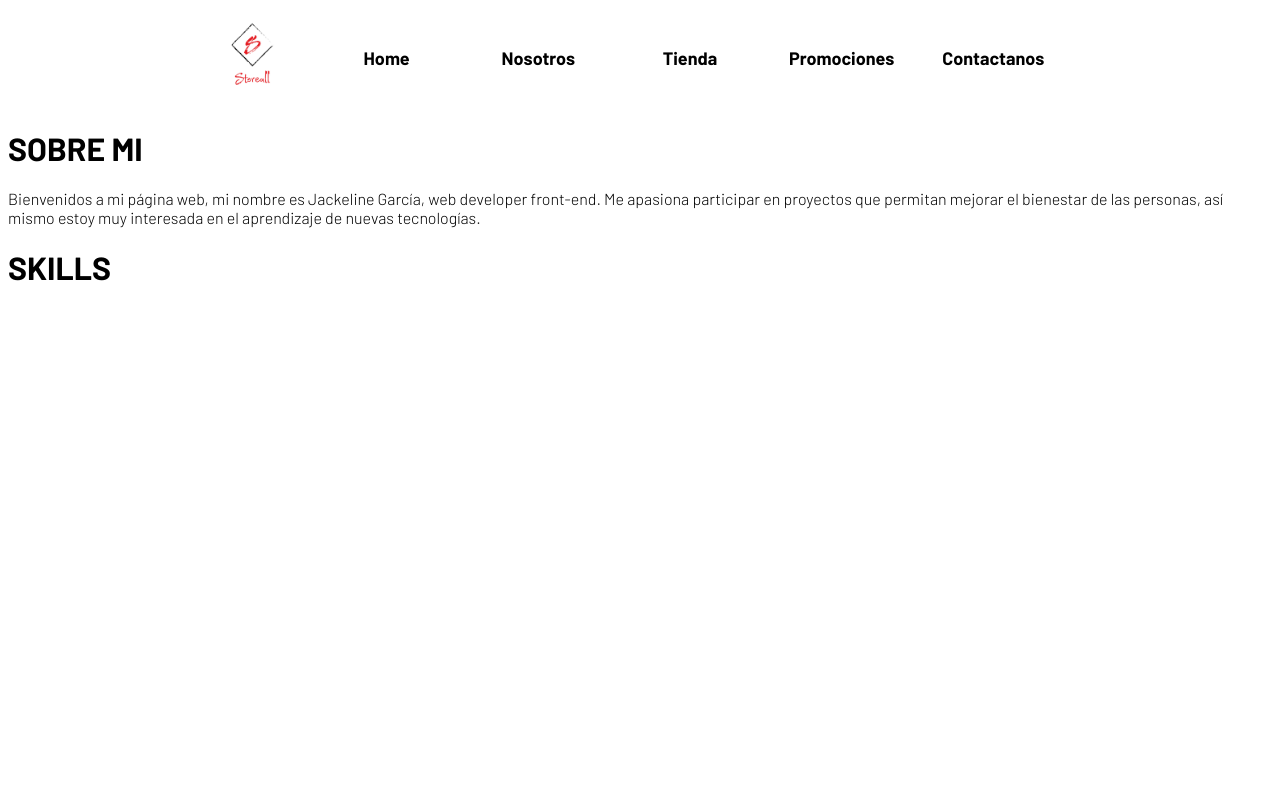
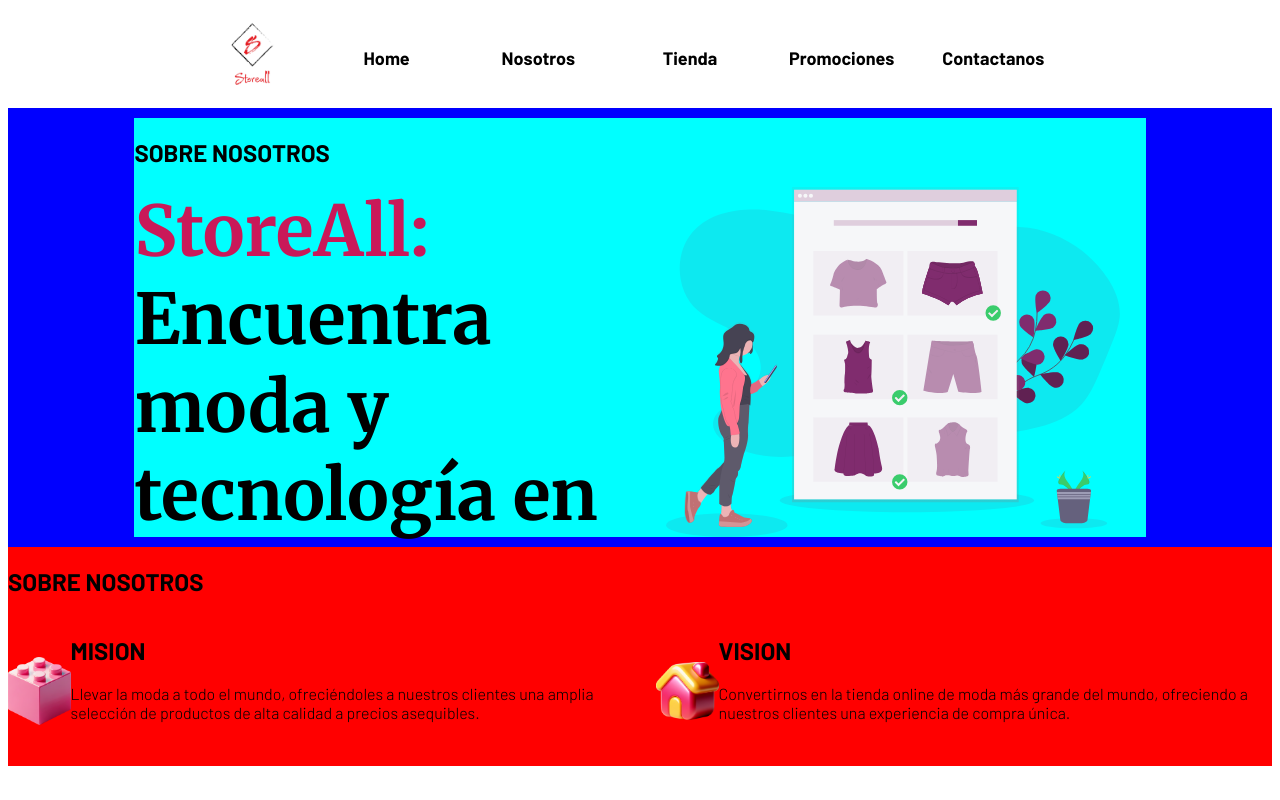
Before and after one commit to JackelineGS/Store-Project, a website with bundled scripts: page src/index.html in a window 1280 px wide. Both pictures are taken after a click on the button "Nosotros". Built offline with nearby package versions, Linux system fonts and the light colour scheme; no server answers; a web font is replaced by a local one.

Commit message:
Agregamos los estilos

```diff
--- a/src/components/nosotros.js
+++ b/src/components/nosotros.js
@@ -16,28 +16,38 @@
     </div>
     </header>
     <main class='nosotrosMain'>
-        <div class='slogan'>
-            <p class='textoSlogan>
-                Encuentra todo desde tu tienda Online
-            </p>
-            <div class='imagenSlogan'></div>
-        </div>
-        </div>
-            <div class='aboutDescription'>
-                <div class='firstAbout'>
-                    <h1 class='firstTitle'>SOBRE MI</h1>
-                    <p class='pDescription'>Bienvenidos a mi página web, mi nombre es Jackeline García,
-                    web developer front-end. Me apasiona participar en proyectos que permitan
-                    mejorar el bienestar de las personas, así mismo estoy muy interesada en el aprendizaje de nuevas
-                    tecnologías.
-                   </p>
+            <div class='nosotrosContent'>
+                <div class='presentacion'>
+                    <h2 class='encabezado'>SOBRE NOSOTROS</h2>
+                    <div class='slogan'>
+                    <p class='sloganText'> <span class='titleBrand'>StoreAll: </span> Encuentra moda y tecnología en un solo lugar</p>
+                    <div class='sloganLogo'></div>
+                    </div>
                 </div>
-                <div class='skillBar'>
-                    <h1 class='titleSkill'>SKILLS</h1>
-                    <div class='allSkills'>
+                <div class='misionVision'>
+                    <h2 class='encabezado'>SOBRE NOSOTROS</h2>
+                    <div class='valores'>
+                        <div class='mision'>
+                            <div class='logoMision'></div>
+                            <div class='logoText'>
+                                <h2 class='titleMision'>MISION</h2>
+                                <p>Llevar la moda a todo el mundo, ofreciéndoles a nuestros clientes una amplia selección de productos de alta calidad a precios asequibles.</p>
+                            </div>
+                        </div>
+                    <div class='vision'>
+                        <div class='logoVision'></div>
+                        <div class='logoText'>
+                            <h2 class='titleVision'>VISION</h2>
+                            <p>Convertirnos en la tienda online de moda más grande del mundo, ofreciendo a nuestros clientes una experiencia de compra única.</p>
+                        </div>
+                    </div>
+
+                    </div>
+
 
                     </div>
                 </div>
+
             </div
         </div>
     </main>
--- a/src/index.html
+++ b/src/index.html
@@ -12,7 +12,7 @@
             <link rel="preconnect" href="https://fonts.googleapis.com">
             <link rel="preconnect" href="https://fonts.gstatic.com" crossorigin>
             <link href="https://fonts.googleapis.com/css2?family=Agbalumo&family=Barlow:ital,wght@0,300;0,700;1,400;1,500&family=Heebo:wght@200;300;400;500;600;700&display=swap" rel="stylesheet">
-
+            <link href="https://fonts.googleapis.com/css2?family=Merriweather:wght@300;700;900&display=swap" rel="stylesheet">
             <title>Store</title>
         </head>
         <body>
--- a/src/styles/nosotros.css
+++ b/src/styles/nosotros.css
@@ -61,6 +61,111 @@
     color: #fff;
   }
 
+  .nosotrosMain {
+    display: flex;
+  }
+
+  .sloganLogo {
+    display: flex;
+    position: relative;
+    display: block;
+    width: 60%;
+    height: 350px;
+    object-fit: contain;
+    align-items: center;
+    background-position: center;
+    background-size:contain;
+    background-repeat: no-repeat;
+    background-image: url('../assets/intro.svg');
+  }
+
+  .logoMision {
+    display: flex;
+    position: relative;
+    display: block;
+    width: 100px;
+    height: 150px;
+    object-fit: contain;
+    align-items: center;
+    background-position: center;
+    background-size:contain;
+    background-repeat: no-repeat;
+    background-image: url('../assets/3d-mini-lego-cube.png');
+  }
+
+  .logoVision {
+    display: flex;
+    position: relative;
+    display: block;
+    width: 100px;
+    height: 150px;
+    object-fit: contain;
+    align-items: center;
+    background-position: center;
+    background-size:contain;
+    background-repeat: no-repeat;
+    background-image: url('../assets/3d-mini-house.png');
+  }
+
+  .slogan {
+    display: flex;
+  }
+
+  .sloganText {
+    font-family: 'Merriweather', serif;
+    font-weight: 700;
+    font-size: 70px;
+    width: 60%;
+    height: 100px;
+    margin: 0;
+  }
+
+  .titleBrand {
+    display: flex;
+  }
+
+  .nosotrosMain {
+    display: flex;
+    flex-direction: column;
+    background-color: green;
+    align-items: center;
+  }
+
+  .presentacion {
+    background-color: aqua;
+    width: 80%;
+    align-items: center;
+    align-content: center;
+    margin: 10px;
+  }
+
+  .titleBrand {
+    color:#C91959;
+  }
+
+
+  .valores, .mision, .vision {
+    display: flex;
+  }
+
+
+  .misionVision, .nosotrosContent {
+    background-color: red;
+    align-content: center;
+  }
+
+  .nosotrosContent {
+    display: flex;
+    flex-direction: column;
+    background-color: blue;
+    align-content: center;
+    align-items: center;
+  }
+
+
+
+
+
   footer {
     display: flex;
     background-color: #1F5273;
```
Also changed, not shown: src/assets/3d-mini-house.png (added), src/assets/3d-mini-lego-cube.png (added), src/assets/3d-mini-megaphone.png (added), src/assets/3d-mini-winner-cup.png (added).
